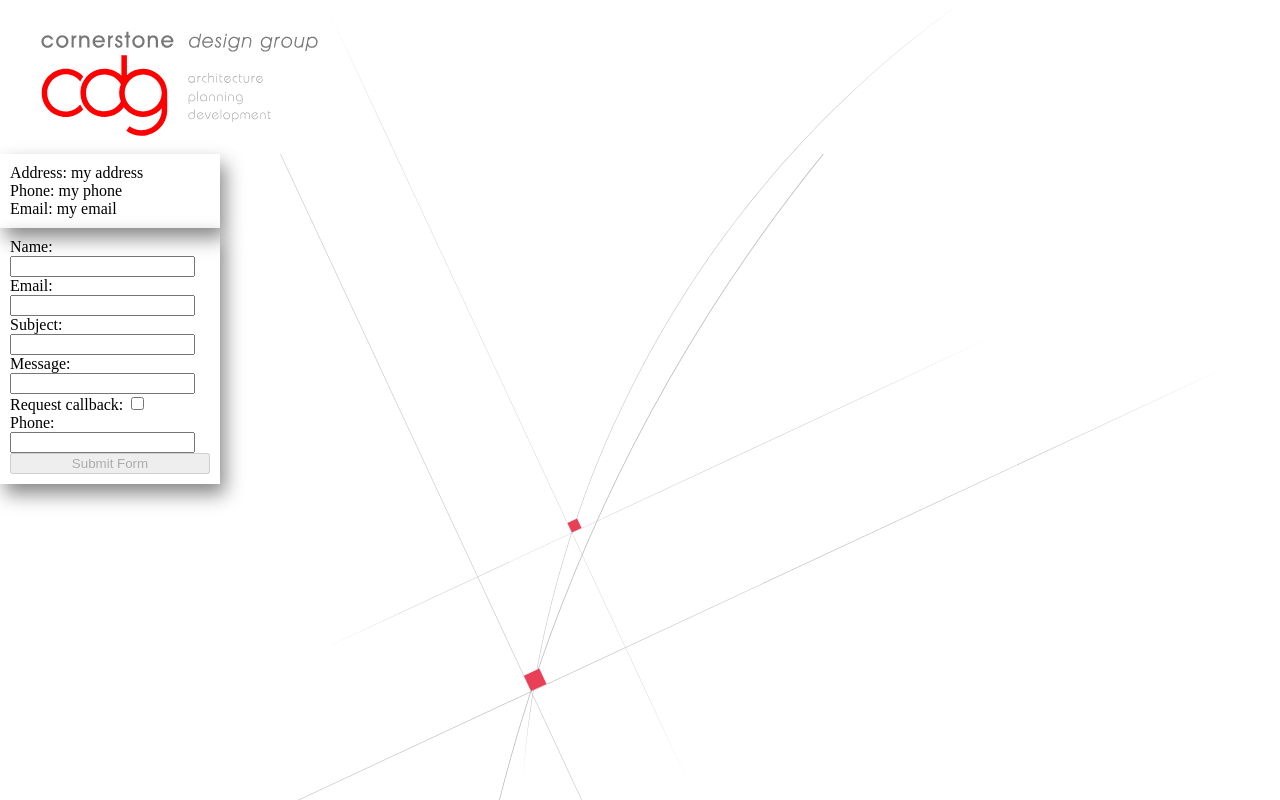
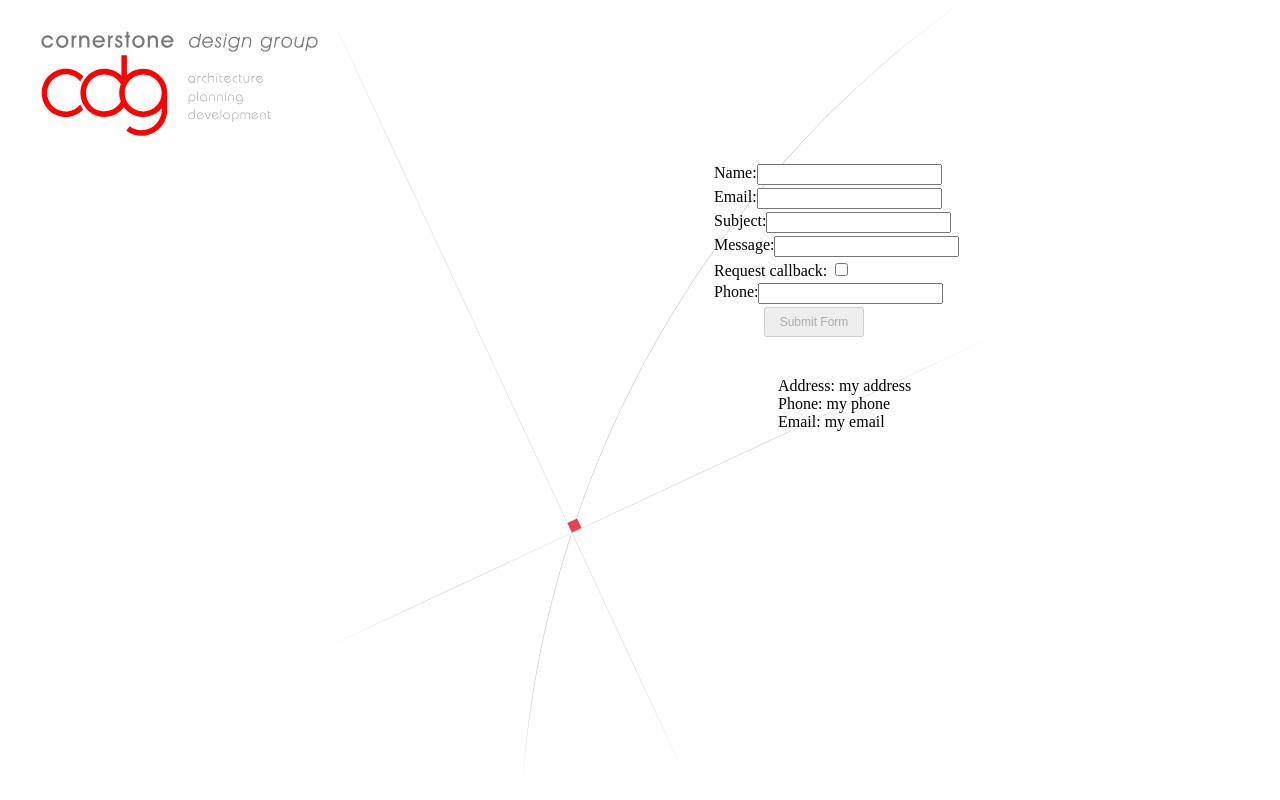
Before and after one commit to Zachcodes/cornerstone-rebuild, a Vue app: page /contact in a window 1280 px wide. Built offline with nearby package versions, Linux system fonts and the light colour scheme.

Commit message:
Working on making the contact come together

```diff
--- a/src/views/Contact.vue
+++ b/src/views/Contact.vue
@@ -1,24 +1,26 @@
 <template>
     <div class="contact-main-container">
+        <form v-on:submit.prevent="submitForm" class="contact-form">
+            <div class="contact-form-row spaced">Name: <input v-model="name"/></div>
+            <div class="contact-form-row spaced">Email: <input v-model="email" v-on:change="emailChange" v-bind:class="{invalid: emailTouched && !emailValid}"/></div>
+            <div class="contact-form-row spaced">Subject: <input v-model="subject"/></div>
+            <div class="contact-form-row spaced">Message: <input v-model="message"/></div>
+            <div class="contact-form-row">Request callback: <input type="checkbox" v-model="requestCallback"/></div>
+            <VueTimepicker format="hh:mm A"
+            :minute-interval="5"
+            v-model="timeValue"
+            v-if="requestCallback"
+            class="contact-form-row"></VueTimepicker>
+            <div class="contact-form-row spaced">Phone: <input v-model="phone"/></div>
+            <button v-on:submit.prevent="submitForm"
+            v-bind:disabled="!emailTouched && !emailValid"
+            v-bind:class="[emailClassCheck ? buttonDisabled : '', contactFormButton]">Submit Form</button>
+        </form>
         <div class="contact-information-container">
             <div><span>Address: my address</span></div>
             <div><span>Phone: my phone</span></div>
             <div><span>Email: my email</span></div>
         </div>
-        <form v-on:submit.prevent="submitForm" class="contact-form">
-            <div>Name: <input v-model="name"/></div>
-            <div>Email: <input v-model="email" v-on:change="emailChange" v-bind:class="{invalid: emailTouched && !emailValid}"/></div>
-            <div>Subject: <input v-model="subject"/></div>
-            <div>Message: <input v-model="message"/></div>
-            <div>Request callback: <input type="checkbox" v-model="requestCallback"/></div>
-            <VueTimepicker format="hh:mm A"
-            :minute-interval="5"
-            v-model="timeValue"
-            v-if="requestCallback"></VueTimepicker>
-            <div>Phone: <input v-model="phone"/></div>
-            <button v-on:submit.prevent="submitForm"
-            v-bind:disabled="!emailTouched && !emailValid">Submit Form</button>
-        </form>
     </div>
 </template>
 
@@ -42,7 +44,9 @@ export default {
                 hh: "12",
                 mm: "00",
                 A: "PM"
-            }
+            },
+            buttonDisabled: 'button-disabled',
+            contactFormButton: 'contact-form-button'
         }
     },
     components: {
@@ -83,16 +87,18 @@ export default {
                 return re.test(String(email).toLowerCase());
             }
         }
+    },
+    computed: {
+        emailClassCheck() {
+            if(this.emailValid && this.emailTouched) return true
+            return false
+        }
     }
 }
 </script>
 
 <style>
 .contact-main-container {
-  background-image: url("../assets/cdglines.svg");
-  background-position: center;
-  background-repeat: no-repeat;
-  background-size: cover;
   min-height: calc(100vh - 150px);
 }
 .invalid {
@@ -102,16 +108,46 @@ export default {
     display: flex;
     padding: 10px;
     flex-direction: column;
-    box-shadow: 5px 10px 18px #888888;
     width: 200px;
-    top: 10px;
+    position: relative;
+    left: 60%;
+    top: 20px;
+    transition: box-shadow .3s, background-color .3s;
 }
 .contact-form {
     display: flex;
     padding: 10px;
     flex-direction: column;
-    box-shadow: 5px 10px 18px #888888;
     width: 200px;
-    top: 10px;
+    position: relative;
+    left: 55%;
+    transition: box-shadow .3s, background-color .3s;
+}
+.contact-form:hover {
+   background-color: white;
+   box-shadow: .5px 1px .5px #888888;
+}
+.contact-information-container:hover {
+   background-color: white;
+   box-shadow: .5px 1px .5px #888888;
+}
+.contact-form-row {
+    margin-bottom: 3px;
+}
+.spaced {
+    display: flex;
+    justify-content: space-between;
+}
+.contact-form-button {
+    height: 30px;
+    width: 100px;
+    font-size: 12px;
+    margin: auto;
+}
+.button-disabled {
+    background-color: green;
+}
+.contact-form-button:hover {
+    cursor: pointer;
 }
 </style>
```
Also changed, not shown: 1 other file (tests, documents, lock files or other folders).
